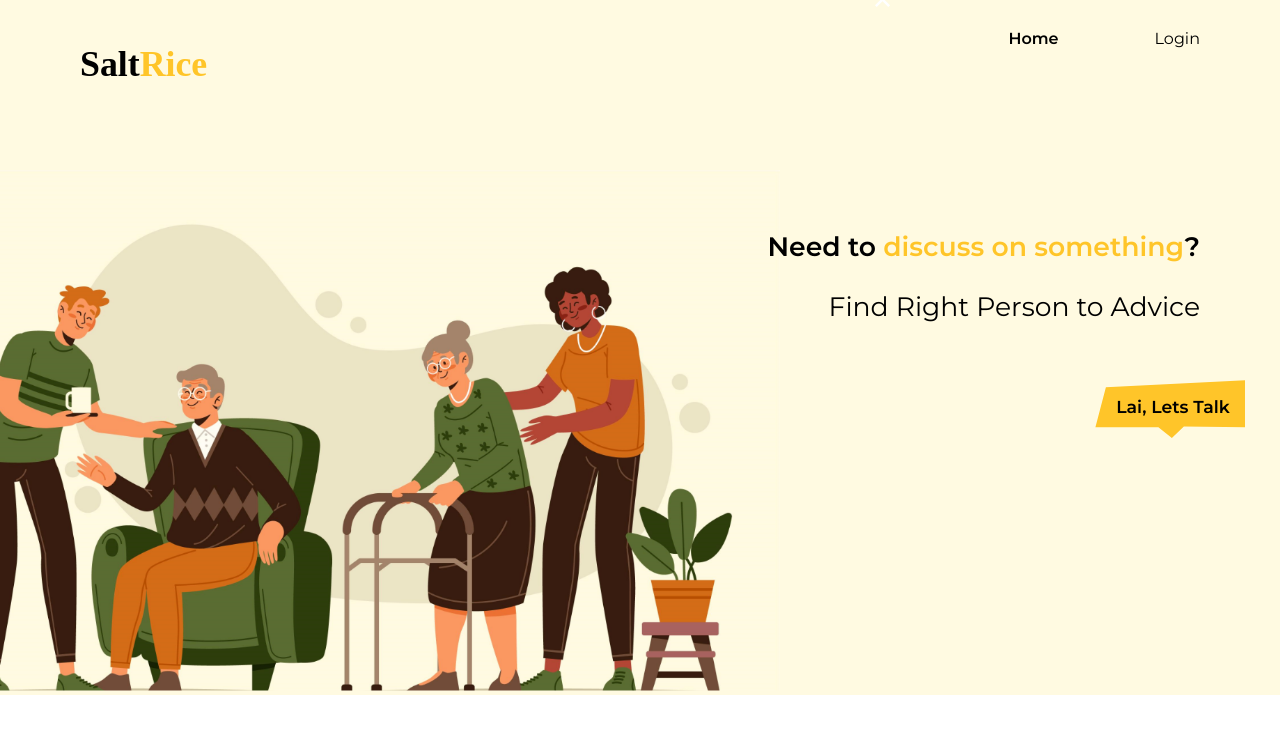
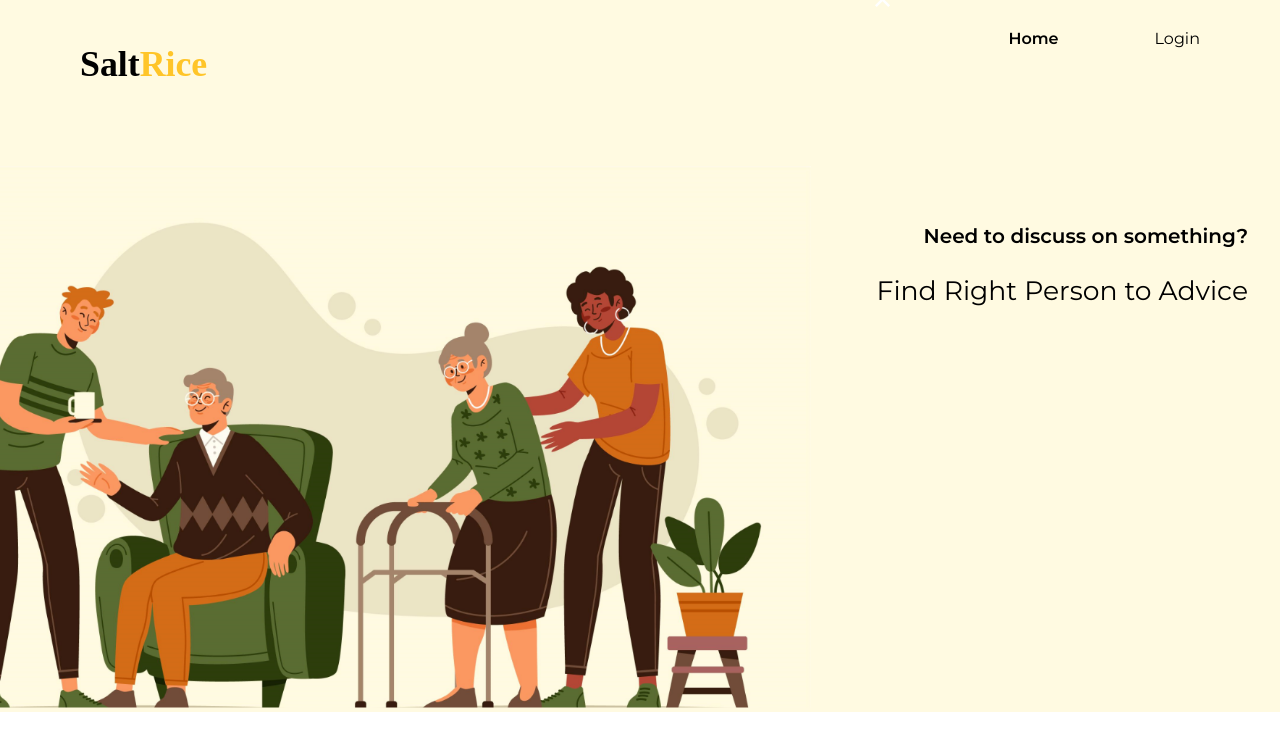
Before and after one commit to thatsarunb4u/code4sg, a Vue app in the folder salt-rice/salt-rice-fe/: page / in a window 1280 px wide. Shown: the top 750 px of the page. Built offline with nearby package versions, Linux system fonts and the light colour scheme.

Commit message:
Updated team.todo & moved CSS
Moved homepage styling from main.css to index.vue's scoped style

```diff
--- a/salt-rice/salt-rice-fe/src/assets/css/main.css
+++ b/salt-rice/salt-rice-fe/src/assets/css/main.css
@@ -31,97 +31,6 @@ body {
   display: block;
 }
 
-body section {
-  background-size: 100%;
-  background-position: left bottom;
-  height: 100%;
-  background-color: #fffae1;
-  padding: 1.8em 2em 0 0;
-}
-
-@media (min-width: 650px) {
-  body section {
-    padding: 1.8em 2em 0 0;
-  }
-}
-
-@media (min-width: 650px) {
-  body section h3 {
-    font-size: calc(12pt + 3pt);
-  }
-}
-
-body section h3,
-body section .subhead {
-  text-align: right;
-  position: relative;
-  z-index: 3;
-}
-
-body section .subhead {
-  font-weight: 400;
-}
-
-body section .cta {
-  background: #ffc529;
-  padding: 1.3em 0.7em 1.3em 1.3em;
-  text-decoration: none;
-  z-index: 1;
-  color: black;
-  -webkit-clip-path: polygon(7% 19%, 100% 8%, 100% 83%, 59% 82%, 51% 100%, 42% 83%, 0 83%);
-          clip-path: polygon(7% 19%, 100% 8%, 100% 83%, 59% 82%, 51% 100%, 42% 83%, 0 83%);
-  position: absolute;
-  right: 35%;
-}
-
-@media (min-width: 650px) {
-  body section .cta {
-    right: 2em;
-    padding: 1.2em 0.9em 1.2em 1.2em;
-    font-size: calc(12pt + 1pt);
-    margin-top: 2%;
-  }
-}
-
-body section img {
-  width: 100%;
-  position: inherit;
-  bottom: 0;
-  left: 0;
-}
-
-@media (min-width: 650px) {
-  body section img {
-    width: 65%;
-    margin-top: -15%;
-    margin-left: -35%;
-  }
-}
-
-body .card .cards {
-  margin: 7% 2em;
-}
-
-body .font-yellow {
-  color: #ffc529;
-}
-
-body .card .more {
-  padding-top: calc(7%/ 2);
-}
-
-body .card .more .more-label {
-  text-decoration: none;
-  color: #000000;
-  border: 1px solid #ffc529;
-  padding: 0.5em 2.5em;
-  border-radius: 5px;
-}
-
-body .card .more .more-label:hover {
-  border: 3px solid #ffc529;
-}
-
 @media (min-width: 1024px) {
   body section h3, body section .subhead {
     font-size: calc(12pt + 8pt);
--- a/salt-rice/salt-rice-fe/src/views/Index.vue
+++ b/salt-rice/salt-rice-fe/src/views/Index.vue
@@ -44,7 +44,7 @@ export default {
   },
   data() {
     return {
-      searchQuery: null,
+      searchQuery: "",
       category: null,
       page: 0,
       cards: []
@@ -183,6 +183,51 @@ export default {
 </script>
 
 <style scoped>
+section {
+  background-size: 100%;
+  background-position: left bottom;
+  height: 100%;
+  background-color: #fffae1;
+  padding: 1.8em 2em 0 0;
+}
+
+section h3, section .subhead {
+  text-align: right;
+  position: relative;
+  z-index: 3;
+}
+
+section .subhead {
+  font-weight: 400;
+}
+
+section img {
+  width: 100%;
+  position: inherit;
+  bottom: 0;
+  left: 0;
+}
+
+.card .cards {
+  margin: 7% 2em;
+}
+
+.more {
+  padding-top: calc(7%/ 2);
+}
+
+.more-label {
+  text-decoration: none;
+  color: #000000;
+  border: 1px solid #ffc529;
+  padding: 0.5em 2.5em;
+  border-radius: 5px;
+}
+
+.card .more .more-label:hover {
+  border: 3px solid #ffc529;
+}
+
 .card {
   width: 100%;
   margin: 7% auto;
@@ -287,4 +332,20 @@ export default {
   text-align: right;
   padding-right: 5em;
 }
+
+@media (min-width: 650px) {
+  section {
+    padding: 1.8em 2em 0 0;
+  }
+
+  section h3 {
+    font-size: calc(12pt + 3pt);
+  }
+
+  section img {
+    width: 65%;
+    margin-top: -15%;
+    margin-left: -35%;
+  }
+}
 </style>
```
Also changed, not shown: 1 other file (tests, documents, lock files or other folders).
